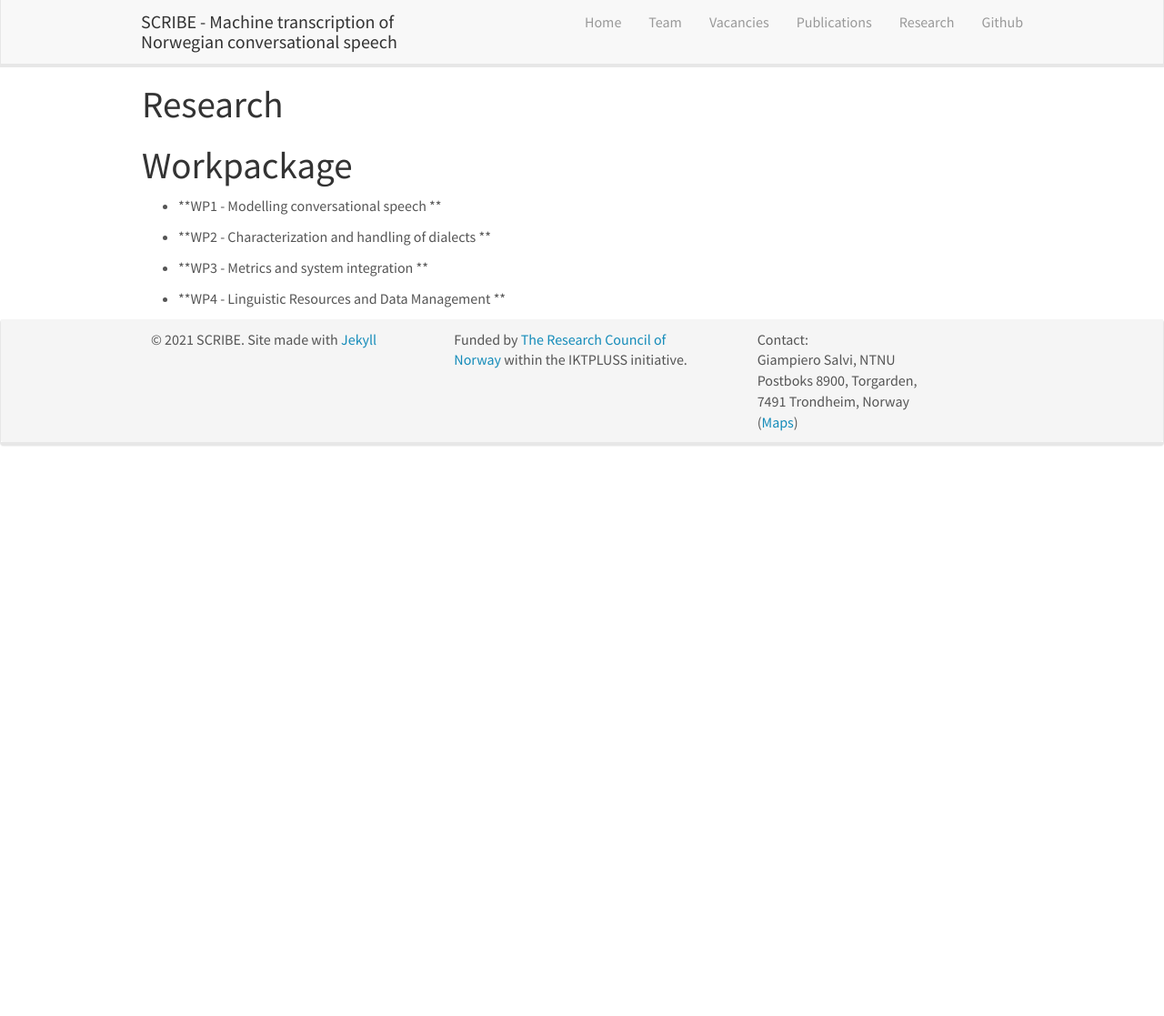
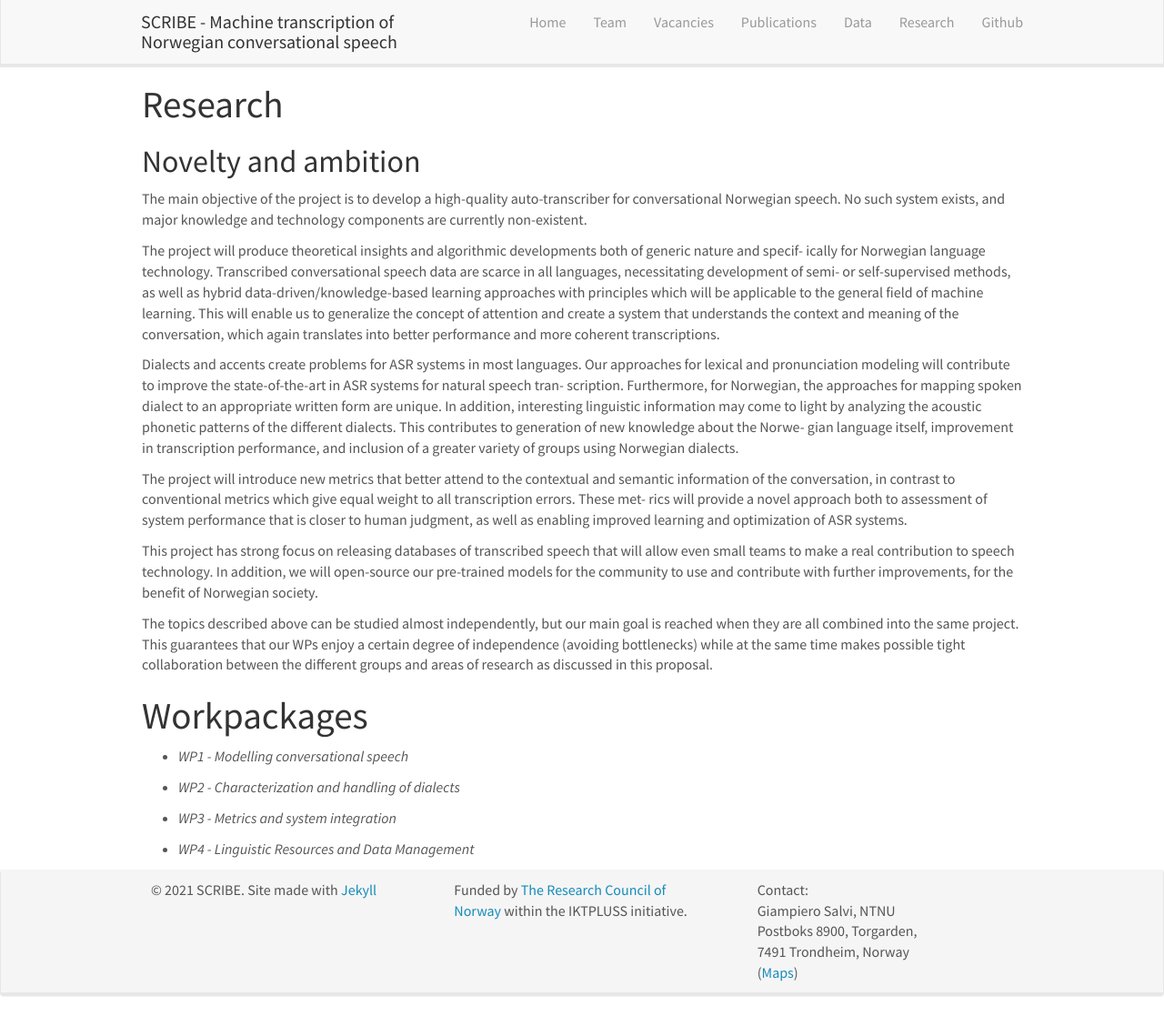
Before and after one commit to scribe-project/scribe-project.github.io, a Jekyll site: the page built from _pages/research.md, in a window 1280 px wide and 1117 px high. Shown: the whole window at 91% size. Built offline with Jekyll 4.4.1, drawn with Linux system fonts in a browser that asks for light colours; nearby versions of some CDN libraries.

Commit message:
added data tab

```diff
--- a/_includes/header.html
+++ b/_includes/header.html
@@ -16,6 +16,7 @@
 		<li><a href="{{ site.url }}{{ site.baseurl }}/team">Team</a></li>
 		<li><a href="{{ site.url }}{{ site.baseurl }}/vacancies">Vacancies</a></li>
 		<li><a href="{{ site.url }}{{ site.baseurl }}/publications">Publications</a></li>
+		<li><a href="{{ site.url }}{{ site.baseurl }}/data">Data</a></li>
 		<li><a href="{{ site.url }}{{ site.baseurl }}/research">Research</a></li>
 		<li><a href="https://github.com/scribe-project/">Github</a></li>
 
--- a/_pages/research.md
+++ b/_pages/research.md
@@ -8,13 +8,45 @@ permalink: /research/
 
 # Research
 
+## Novelty and ambition
+The main objective of the project is to develop a high-quality auto-transcriber for conversational Norwegian
+speech. No such system exists, and major knowledge and technology components are currently non-existent.
 
-# Workpackage
+The project will produce theoretical insights and algorithmic developments both of generic nature and specif-
+ically for Norwegian language technology. Transcribed conversational speech data are scarce in all languages,
+necessitating development of semi- or self-supervised methods, as well as hybrid data-driven/knowledge-based
+learning approaches with principles which will be applicable to the general field of machine learning. This will
+enable us to generalize the concept of attention and create a system that understands the context and meaning
+of the conversation, which again translates into better performance and more coherent transcriptions.
 
-- **WP1 - Modelling conversational speech **
+Dialects and accents create problems for ASR systems in most languages. Our approaches for lexical and
+pronunciation modeling will contribute to improve the state-of-the-art in ASR systems for natural speech tran-
+scription. Furthermore, for Norwegian, the approaches for mapping spoken dialect to an appropriate written
+form are unique. In addition, interesting linguistic information may come to light by analyzing the acoustic
+phonetic patterns of the different dialects. This contributes to generation of new knowledge about the Norwe-
+gian language itself, improvement in transcription performance, and inclusion of a greater variety of groups
+using Norwegian dialects.
 
-- **WP2 - Characterization and handling of dialects **
+The project will introduce new metrics that better attend to the contextual and semantic information of the
+conversation, in contrast to conventional metrics which give equal weight to all transcription errors. These met-
+rics will provide a novel approach both to assessment of system performance that is closer to human judgment,
+as well as enabling improved learning and optimization of ASR systems.
 
-- **WP3 - Metrics and system integration **
+This project has strong focus on releasing databases of transcribed speech that will allow even small teams
+to make a real contribution to speech technology. In addition, we will open-source our pre-trained models for
+the community to use and contribute with further improvements, for the benefit of Norwegian society.
 
-- **WP4 - Linguistic Resources and Data Management **
+The topics described above can be studied almost independently, but our main goal is reached when they
+are all combined into the same project. This guarantees that our WPs enjoy a certain degree of independence
+(avoiding bottlenecks) while at the same time makes possible tight collaboration between the different groups
+and areas of research as discussed in this proposal.
+
+# Workpackages
+
+- *WP1 - Modelling conversational speech*
+
+- *WP2 - Characterization and handling of dialects*
+
+- *WP3 - Metrics and system integration*
+
+- *WP4 - Linguistic Resources and Data Management*
```
Also changed, not shown: _pages/data.md (added, +11 -0 lines).
